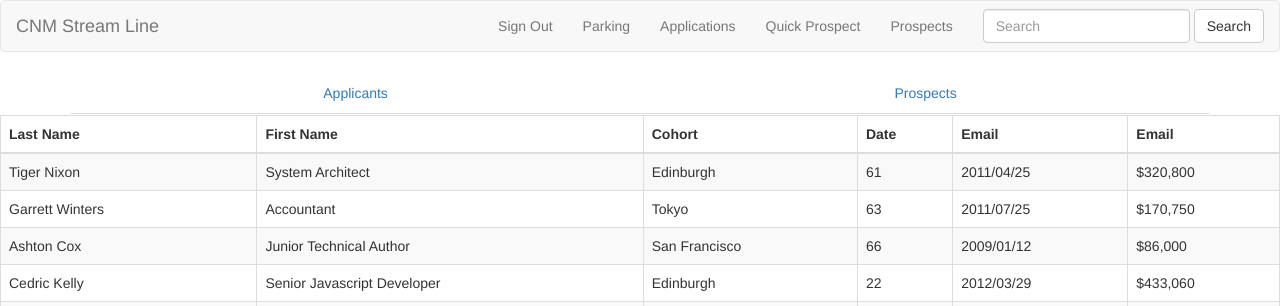
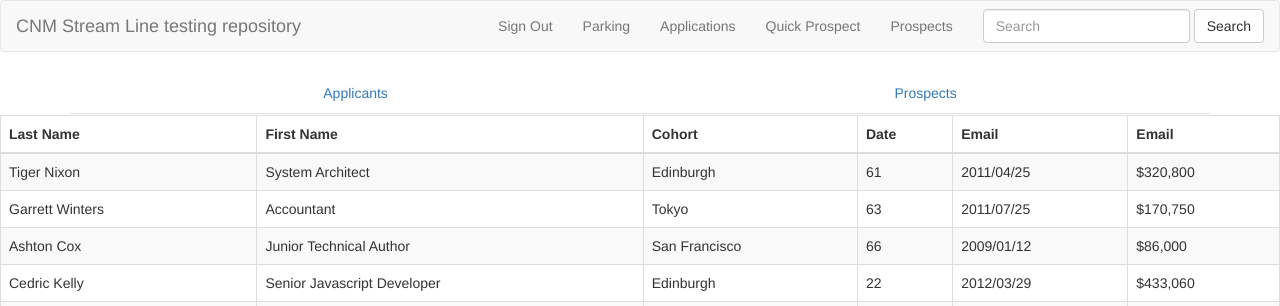
Before and after one commit to kdilts/aaaa-capstone, a PHP site: page /mockup-public-html/mockup-applicant.php in a window 1280 px wide. Shown: the top 306 px of the page. Run offline with PHP 8.4, Linux system fonts and the light colour scheme.

Commit message:
still not in the right repo, trying one more time

```diff
--- a/public_html/php/partials/navbar.php
+++ b/public_html/php/partials/navbar.php
@@ -8,7 +8,7 @@
 			<span class="icon-bar"></span>
 			<span class="icon-bar"></span>
 		</button>
-		<a class="navbar-brand">CNM Stream Line</a>
+		<a class="navbar-brand">CNM Stream Line testing repository</a>
 	</div>
 
 	<!-- Collect the nav links, forms, and other content for toggling -->
```
